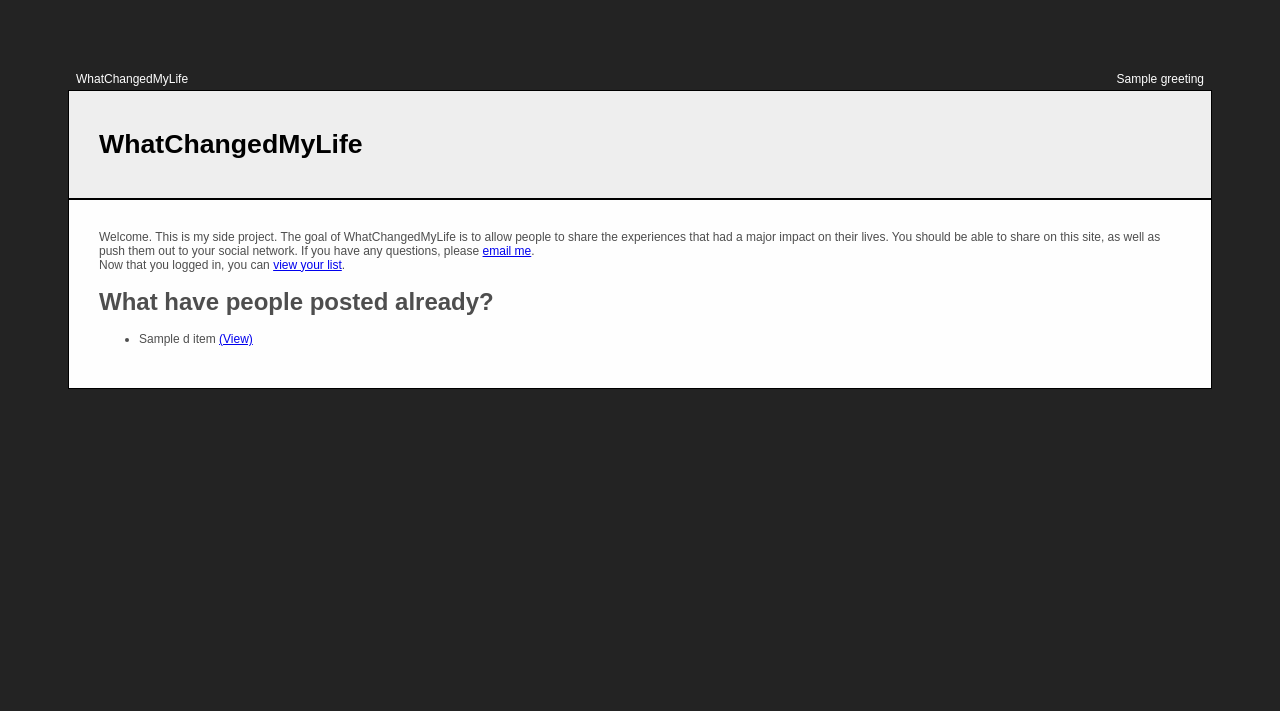
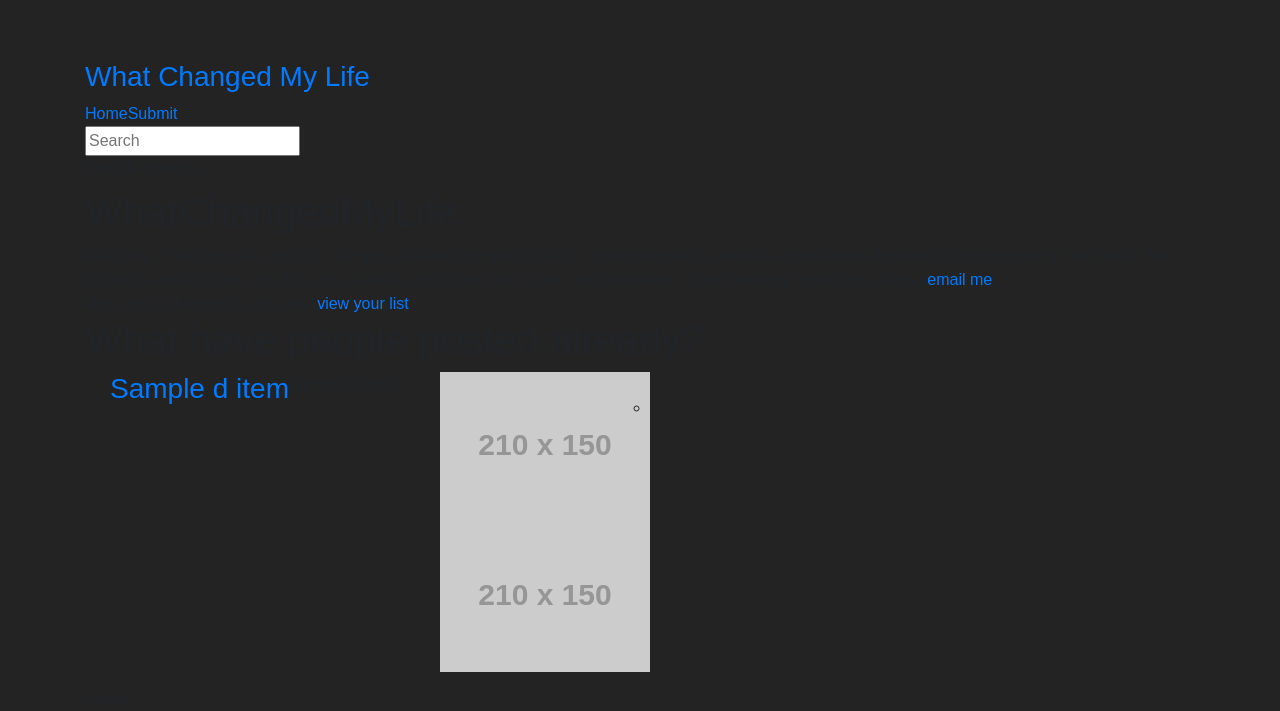
Before and after one commit to nikitabe/WhatChangedMyLife, a Python web app: template templates/home.htm in a window 1280 px wide. Shown: the top 711 px of the page. Run offline with Jinja, Linux system fonts and the light colour scheme; the template is opened without the code that fills it: most values are stand-ins (such as "Sample title", 1, 10 or a date in 2020); grey boxes labelled with a size stand in for pictures from a placeholder-image service; some libraries are stand-ins or nearby versions.

Commit message:
First Design Upload

```diff
--- a/main.py
+++ b/main.py
@@ -39,9 +39,9 @@ class MyPage( webapp.RequestHandler ):
 
         if user:
             muser = _get_or_create_user( user )
-            return "%s | <a class='user' href='/profile'>Profile</a> | <a class='user' href='%s'>Log Out</a>" % (muser.username, users.create_logout_url(self.request.uri) )
+            return "<li><a href='/profile'>%s</a></li><li><a href='%s'>My List</a></li><li><a href='%s'>Log Out</a></li>" % (muser.username, self.get_user_item_url( user.user_id()), users.create_logout_url(self.request.uri) )
         else:
-            return "<a class='user' href='%s'>Log In</a>" % users.create_login_url(self.request.uri)
+            return "<li><a href='%s'>Log In</a></li>" % users.create_login_url(self.request.uri)
 
     def PrepItemTemplate( self, items ):
         #ID is not automatically inserted
@@ -160,7 +160,7 @@ class MainHandler( MyPage):
             user_items_url = '/items/%s' % user.user_id()
 
         template_values = {'greeting':greeting, 'items':items, 'user_items_url':user_items_url}
-        path = os.path.join( os.path.dirname( __file__ ), 'templates/home.htm' )
+        path = os.path.join( os.path.dirname( __file__ ), 'templates/home2.htm' )
         self.response.out.write( template.render( path, template_values ) )
 
 class ProfileHandler( MyPage ):
--- a/templates/base.htm
+++ b/templates/base.htm
@@ -2,38 +2,55 @@
 <html>
 <head>
     <script src="http://ajax.googleapis.com/ajax/libs/jquery/1.2.6/jquery.js"></script>
+	<link rel="stylesheet" href="http://twitter.github.com/bootstrap/1.3.0/bootstrap.min.css">
     <link type="text/css" rel="stylesheet" href="/stylesheets/style.css" />
     {% block head %}
     {%endblock %}
-
 </head>
 <body>
-    <div class="top">
-        <table width="100%">
-            <tr>
-                <td>
-                    <div class='navigation'>
-                    {% block navigation %}
-                    {%endblock %}
-                    </div>
-                </td>
-                <td align="right">
-                    <div class="greeting">
+<!--{% block navigation %}
+{%endblock %}-->
+	<div class="topbar">
+		<div class="topbar-inner">
+			<div class="container">
+				<h3>
+					<a href="/">What Changed My Life</a>
+				</h3>
+				<ul class="nav">
+					<li>
+						<a href="/">Home</a>
+					</li>
+					<li>
+						<a href="/items/add">Submit</a>
+					</li>
+				</ul>
+				<form class="pull-left" action="">
+						<input type="text" placeholder="Search"/>
+				</form>
+				<div class="nav secondary-nav">
 					{{ greeting }}
 				</div>
-                </td>
-            </tr>
-        </table>
-        <div>
-
-        <div class='top_text'>
+			</div>
+		</div>
+	</div>
+	<div class="container">
+	<section>
+		<div class="page_header">
+			<h1>
 				{% block top_text %}
 				{% endblock %}
+			</h1>
 		</div>
-    </div>
-    <div class="main_panel">
+	</section>
+	<section>
 		{% block main_panel %}
         {% endblock %}
+	</section>
 	</div>
+	<footer class="footer">
+		<div class="container">
+			Footer.
+		</div>
+	</footer>
 </body>
 </html>
--- a/templates/list_items_snippet.htm
+++ b/templates/list_items_snippet.htm
@@ -1,5 +1,20 @@
 <ul>
     {% for d_item in items %}
-    <li>{{d_item.title}} <a href="/item/{{d_item.id}}/{{ d_item.title|escape }}">(View)</a></li>
+    <div class="row">
+		<h3><a href="/item/{{d_item.id}}/{{ d_item.title|escape }}">{{d_item.title}}</a></h3>
+		<h5>{{d_item.comment}}</h5>
+		<ul class="media-grid">
+			<li>
+				<a style="float:left;" href="/item/{{d_item.id}}/{{ d_item.title|escape }}">
+					<img class="thumbnail" src="http://placehold.it/210x150" alt=""/>
+				</a>
+			</li>
+			<li>
+				<a style="float:left;" href="/item/{{d_item.id}}/{{ d_item.title|escape }}">
+					<img class="thumbnail" src="http://placehold.it/210x150" alt=""/>
+				</a>
+			</li>
+		</ul>
+	</div>
     {% endfor %}
 </ul>
```
Also changed, not shown: templates/base2.htm (added, +120 -0 lines), templates/home2.htm (added, +15 -0 lines). Lines whose indentation alone changed are shown as unchanged.
